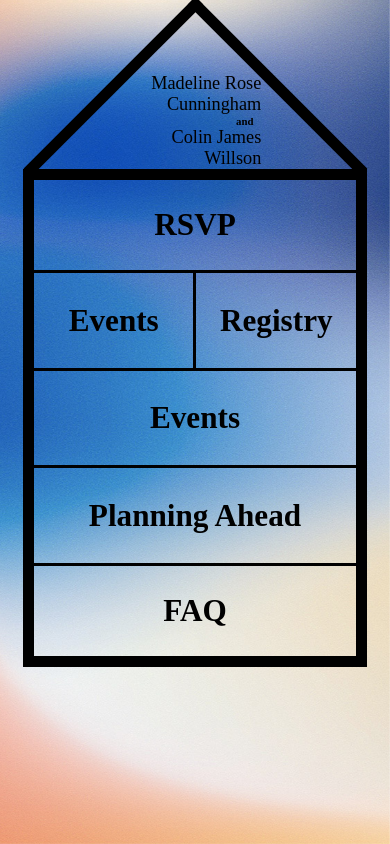
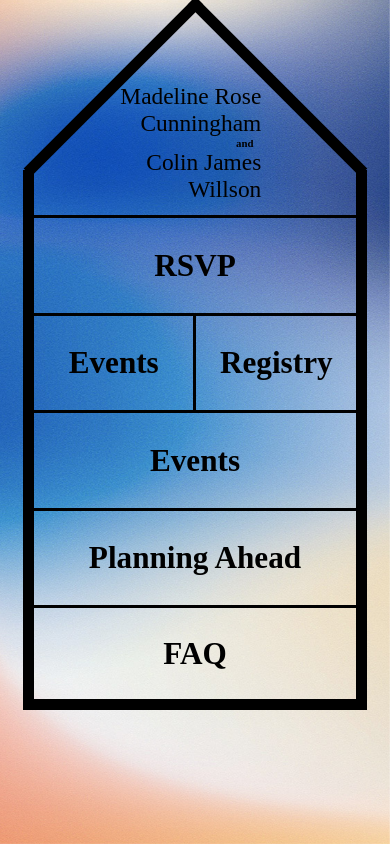
Before and after one commit to mrwillson2u/mccw2023, a Gatsby site: page / in a window 390 px wide. Built offline with nearby package versions, Linux system fonts and the light colour scheme; Gatsby itself is replaced by a stand-in of ours.

Commit message:
More mobile styling tweaks to main page

```diff
--- a/src/index.sass
+++ b/src/index.sass
@@ -39,6 +39,9 @@ h1
     font-weight: 10
     text-align: right
     margin: 0
+    @media (max-width: 640px)
+        font-size: 6vw
+
 .dateCell
     p
         font-family: 'Alegreya'
@@ -162,7 +165,7 @@ $gable-width-sm-screen: 59.47vw
         flex-direction: column
         width: 40vw
         position: relative
-        top: 10vw
+        top: 16vw
         // margin-top: 0
         // right: auto
 
@@ -375,8 +378,8 @@ $gable-width-sm-screen: 59.47vw
         tr:nth-child(1) td:nth-child(2)
             border: 0
             border-right: $line-width-heavy solid black
-            @media (max-width: 640px)
-                border-right: $line-width-heavy-smscreen solid black
+            // @media (max-width: 640px)
+            //     border-right: $line-width-heavy-smscreen solid black
         tr:nth-child(2) td:nth-child(1)
             border: 0
             border-right: $line-width-heavy solid black
@@ -388,32 +391,32 @@ $gable-width-sm-screen: 59.47vw
             position: relative
             width: 100%
             height: 100%
-            top: 19.7vw
+            top: 18.6vw
             // border: $line-width-light solid black
             border-collapse: collapse
             td
                 text-align: center
-                border: $line-width-light solid black
-                @media (max-width: 640px)
-                    border: $line-width-light-smscreen solid black
+                border: $line-width-light-smscreen solid black
                 width: 50%
             tr
                 height: 25vw
 
-            tr:nth-child(2) td:nth-child(1)
-                border: $line-width-heavy solid black
-                border-bottom: $line-width-light solid black
-                @media (max-width: 640px)
+            tr:nth-child(2)
+                height: 12vw
+
+                td:nth-child(1)
+                    height: 2vw
                     border: $line-width-heavy-smscreen solid black
+                    border-top: 0
                     border-bottom: $line-width-light-smscreen solid black
             tr:nth-child(5) td:nth-child(1)
-                border-top: $line-width-light solid black
+                border-top: $line-width-light-smscreen solid black
 
             tr:nth-child(3) td:nth-child(1)
-                border-right: $line-width-light solid black
-                border-top: $line-width-light solid black
-                @media (max-width: 640px)
-                    border-right: $line-width-light-smscreen solid black
+                border-right: $line-width-light-smscreen solid black
+                border-left: $line-width-heavy-smscreen solid black
+                // border-top: $line-width-light-smscreen solid black
+
 
     .navRow
         position: relative
--- a/src/pages/index.js
+++ b/src/pages/index.js
@@ -31,6 +31,7 @@ const IndexPage = (props) => {
 
   const navTable = () => {
     if(isXs) {
+      // Mobile Version
       return(
         <table>
           <tbody>
@@ -44,6 +45,9 @@ const IndexPage = (props) => {
                   </div>
                 </div>
               </td>
+            </tr>
+            <tr>
+              <td colSpan={2}></td>
             </tr>
             <tr>
               <TdButton
@@ -94,6 +98,7 @@ const IndexPage = (props) => {
       )
     }
     else {
+      // Desktop Version
       return(
         <table>
           <tbody>
```
